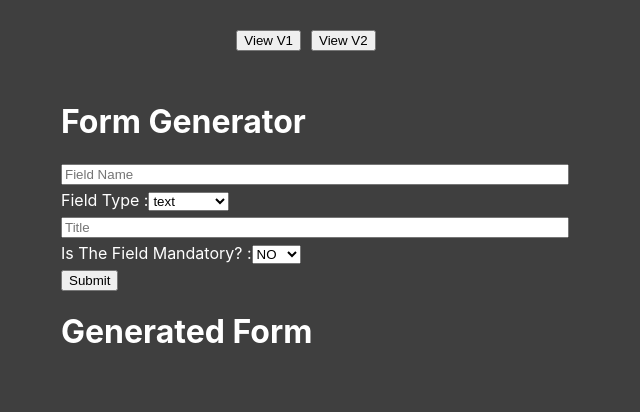
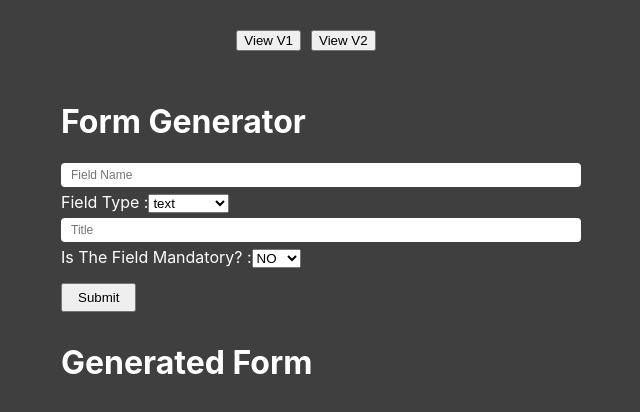
Before and after one commit to madhavsharma2106/form-generator, a React (Create React App) app: page /v2 in a window 1280 px wide. Shown: the top 412 px of the page, without its empty margins (329-969 px from the left). Built offline with nearby package versions, Linux system fonts and the light colour scheme.

Commit message:
touch up

```diff
--- a/src/App.css
+++ b/src/App.css
@@ -19,3 +19,8 @@
   color: red;
   margin: 5px 0;
 }
+
+.btn-submit {
+  margin: 10px 0;
+  padding: 5px 15px;
+}
--- a/src/Form.jsx
+++ b/src/Form.jsx
@@ -18,6 +18,11 @@ function Form(props) {
     const subscription = watch();
     return () => subscription.unsubscribe && subscription.unsubscribe();
   }, [watch]);
+
+  const submitForm = (data, e) => {
+    e.target.reset();
+    onSubmit(data);
+  };
 
   const renderInputs = () => {
     return template.map((i) => {
@@ -45,9 +50,11 @@ function Form(props) {
   if (template.length === 0) return null;
 
   return (
-    <form onSubmit={handleSubmit(onSubmit)}>
+    <form onSubmit={handleSubmit(submitForm)}>
       {renderInputs()}
-      <button type="submit">Submit</button>
+      <button type="submit" className="btn-submit">
+        Submit
+      </button>
     </form>
   );
 }
--- a/src/index.css
+++ b/src/index.css
@@ -20,6 +20,10 @@ input {
 
 input {
   width: 100%;
+  padding: 5px 10px;
+  border-radius: 4px;
+  border: none;
+  font-size: 12px;
 }
 
 button {
--- a/src/v2/index.jsx
+++ b/src/v2/index.jsx
@@ -13,10 +13,10 @@ export const V2 = () => {
   return (
     <>
       <h1>Form Generator</h1>
-      <Form onSumit={onGeneratorFromSubmit} template={generatorFormTemplate} />
+      <Form onSubmit={onGeneratorFromSubmit} template={generatorFormTemplate} />
 
       <h1>Generated Form</h1>
-      <Form template={dynamicForm} onSumit={onGeneratedFromSubmit} />
+      <Form template={dynamicForm} onSubmit={onGeneratedFromSubmit} />
     </>
   );
 };
```
